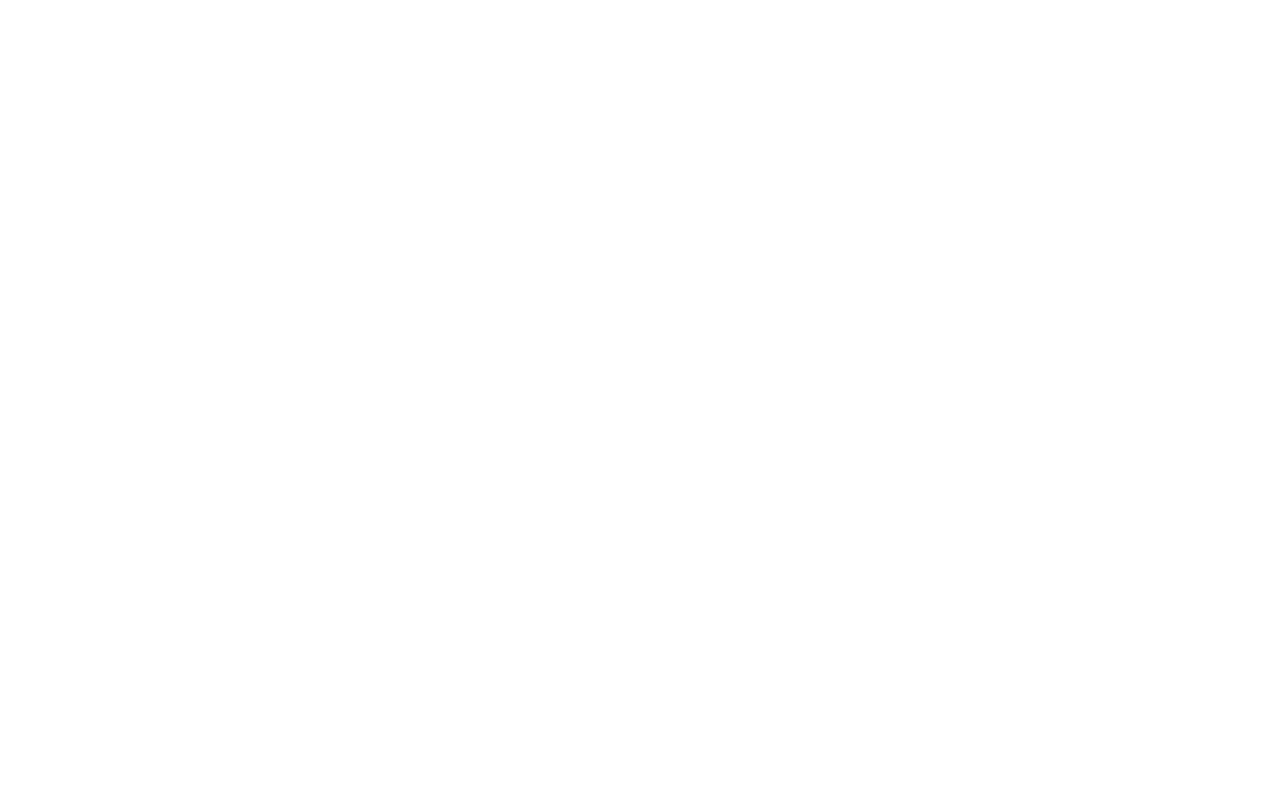
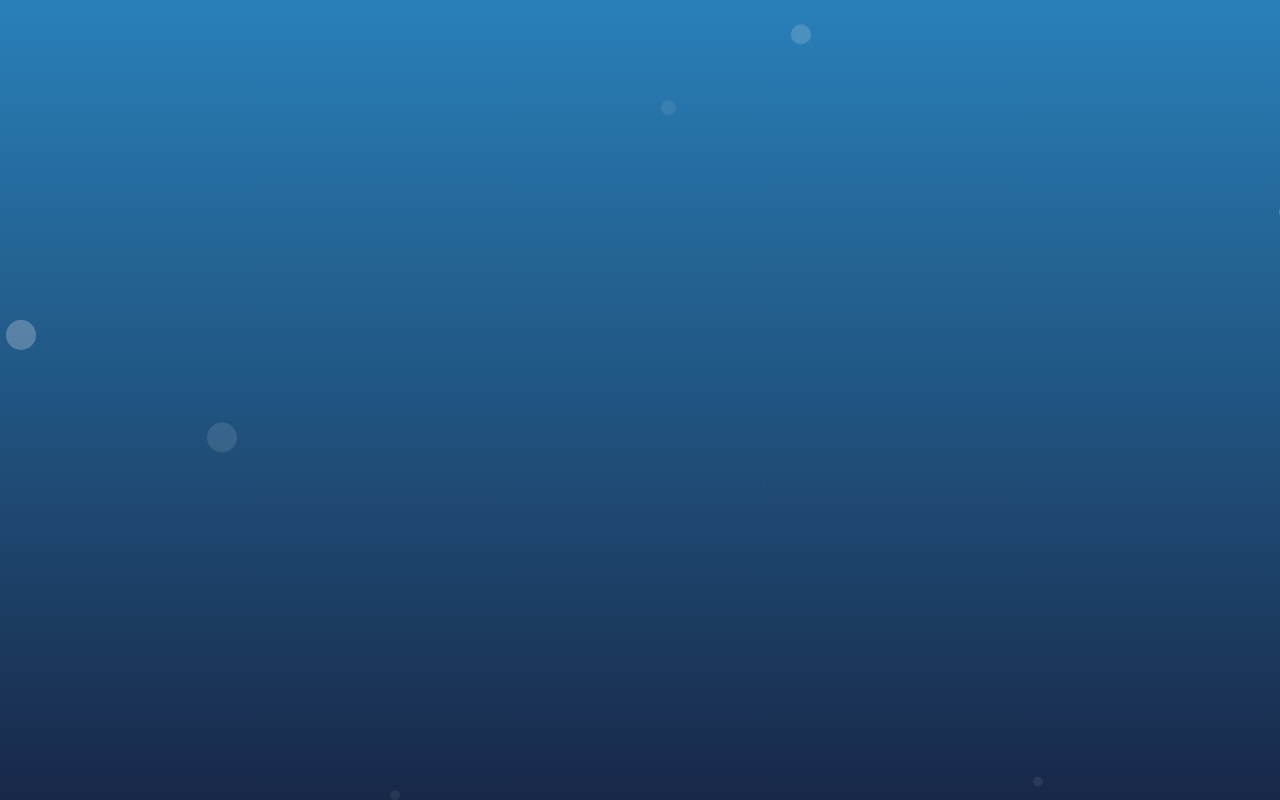
Before and after one commit to nicosup98/proyecto-de-grado, a Svelte app: page /inicio in a window 1280 px wide. Built offline with nearby package versions, Linux system fonts and the light colour scheme.

Commit message:
Fondo animado

```diff
--- /dev/null
+++ b/fondo.css
@@ -0,0 +1,213 @@
+body {
+    margin: 0;
+    overflow: hidden;
+  }
+  #octocat {
+    height: 300px;
+    width: 200px;
+    background: url(https://raw.githubusercontent.com/codypearce/codepen-files/main/pens/octocat/octocat.png) left center;
+    animation: animateSprite 15s steps(1) infinite, swim 15s ease-in-out infinite;
+    position: absolute;
+    right: -200px;
+    top: 50%;
+    margin-top: -150px;
+    z-index: 100;
+  }
+
+
+  @keyframes animateSprite {
+    0% {
+      background-position: -600px; /* Starting position moving left sprite */
+    }
+    20% {
+      background-position: 0px; /* Straight on sprite */
+    }
+    25% {
+      background-position: -200px; /* Moving up sprite */
+    }
+    35% {
+      background-position: -400px; /* Moving right sprite */
+    }
+    40% {
+      background-position: -400px;
+    }
+    50% {
+      background-position: -200px;  /* Moving up sprite */
+    }
+    60% {
+      background-position: -0px; /* Straight on sprite */
+    }
+    67% {
+      background-position: -600px; /* Moving up sprite */
+    }
+
+    100% {
+      background-position: -600px;
+    }
+  }
+
+  @keyframes swim {
+    0% {
+      transform: translate(0, 0); /* Starting position */
+    }
+    20% {
+      transform: translate(calc(-50vw - 100px), 0); /* Animate to center of screen */
+    }
+    25% {
+      transform: translate(calc(-50vw - 100px), 0); /* Stay at the center for 1 second */
+    }
+    35% {
+      transform: translate(calc(-50vw - 100px), -20vh); /* Animate up for 2 seconds */
+    }
+    50% {
+      transform: translate(-25vw, 15vh); /* Animate bottom right for 3 seconds */
+    }
+    60% {
+      transform: translate(-25vw, -20vh); /* Animate up at right of the screen */
+    }
+    67% {
+      transform: translate(-25vw, -20vh);
+    }
+
+    100% {
+      transform: translate(calc(-100vw - 300px), 0); /* Animate past left past the screen */
+    }
+  }
+  .ocean {
+    position: relative;
+    width: 100vw;
+    height: 100vh;
+    background-image: linear-gradient(0deg, #182848, #2980b9)
+  }
+
+  .bubble {
+    width: 30px;
+    height: 30px;
+    border-radius: 100%;
+    position: absolute;
+    background-color: white;
+    bottom: -30px;
+    opacity: 0.2;
+    animation: bubble 15s ease-in-out infinite,
+      sideWays 4s ease-in-out infinite alternate;
+  }
+
+  @keyframes bubble {
+    0% {
+      transform: translateY(0%);
+      opacity: 0.06;
+    }
+    100% {
+      transform: translateY(-120vh);
+    }
+  }
+
+  @keyframes sideWays {
+    0% {
+      margin-left: 0px;
+    }
+    100% {
+      margin-left: 200px;
+    }
+  }
+
+  .bubble--1 {
+    left: 10%;
+    animation-delay: 0.5s;
+    animation-duration: 16s;
+    opacity: 0.2;
+  }
+
+  .bubble--2 {
+    width: 15px;
+    height: 15px;
+    left: 40%;
+    animation-delay: 1s;
+    animation-duration: 10s;
+    opacity: 0.1;
+  }
+
+  .bubble--3 {
+    width: 10px;
+    height: 10px;
+    left: 30%;
+    animation-delay: 5s;
+    animation-duration: 20s;
+    opacity: 0.3;
+  }
+
+  .bubble--4 {
+    width: 25px;
+    height: 25px;
+    left: 40%;
+    animation-delay: 8s;
+    animation-duration: 17s;
+    opacity: 0.2;
+  }
+
+  .bubble--5 {
+    width: 30px;
+    height: 30px;
+    left: 60%;
+    animation-delay: 10s;
+    animation-duration: 15s;
+    opacity: 0.1;
+  }
+
+  .bubble--6 {
+    width: 10px;
+    height: 10px;
+    left: 80%;
+    animation-delay: 3s;
+    animation-duration: 30s;
+    opacity: 0.4;
+  }
+
+  .bubble--7 {
+    width: 15px;
+    height: 15px;
+    left: 90%;
+    animation-delay: -7s;
+    animation-duration: 25s;
+    opacity: 0.3;
+  }
+
+  .bubble--9 {
+    width: 20px;
+    height: 20px;
+    left: 50%;
+    bottom: 30px;
+    animation-delay: -5s;
+    animation-duration: 19s;
+    opacity: 0.2;
+  }
+
+  .bubble--10 {
+    width: 40px;
+    height: 40px;
+    left: 30%;
+    bottom: 30px;
+    animation-delay: -21s;
+    animation-duration: 16s;
+    opacity: 0.3;
+  }
+
+  .bubble--11 {
+    width: 30px;
+    height: 30px;
+    left: 60%;
+    bottom: 30px;
+    animation-delay: -13.75s;
+    animation-duration: 20s;
+    opacity: 0.3;
+  }
+
+  .bubble--11 {
+    width: 25px;
+    height: 25px;
+    left: 90%;
+    bottom: 30px;
+    animation-delay: -10.5s;
+    animation-duration: 19s;
+    opacity: 0.3;
+  }
--- a/src/App.svelte
+++ b/src/App.svelte
@@ -2,6 +2,7 @@
   import { Router, Route } from "svelte-routing";
   import AdminHome from "./lib/AdminHome.svelte"
   import FormComponent from "./lib/Form.svelte"
+    import Inicio from "./lib/Inicio.svelte";
   export let url = "";
 </script>
 
@@ -9,5 +10,7 @@
   <div class="container mx-auto m-3">
     <Route path="/admin" component={AdminHome} />
     <Route path="/" component={FormComponent}/>
+    <Route path="/inicio" component={Inicio}/>
+
   </div>
 </Router>
--- /dev/null
+++ b/src/lib/Inicio.svelte
@@ -0,0 +1,229 @@
+<script>
+    // Aquí podrías agregar lógica o datos reactivos si es necesario
+  </script>
+
+  <style>
+body {
+  margin: 0;
+  overflow: hidden;
+}
+
+.ocean {
+  position: fixed;
+  top: 0;
+  left: 0;
+  width: 100vw;
+  height: 100vh;
+  background-image: linear-gradient(0deg, #182848, #2980b9);
+  z-index: -1; /* Ensure it stays in the background */
+}
+
+
+@keyframes animateSprite {
+  0% {
+    background-position: -600px; /* Starting position moving left sprite */
+  }
+  20% {
+    background-position: 0px; /* Straight on sprite */
+  }
+  25% {
+    background-position: -200px; /* Moving up sprite */
+  }
+  35% {
+    background-position: -400px; /* Moving right sprite */
+  }
+  40% {
+    background-position: -400px;
+  }
+  50% {
+    background-position: -200px;  /* Moving up sprite */
+  }
+  60% {
+    background-position: -0px; /* Straight on sprite */
+  }
+  67% {
+    background-position: -600px; /* Moving up sprite */
+  }
+
+  100% {
+    background-position: -600px;
+  }
+}
+
+@keyframes swim {
+  0% {
+    transform: translate(0, 0); /* Starting position */
+  }
+  20% {
+    transform: translate(calc(-50vw - 100px), 0); /* Animate to center of screen */
+  }
+  25% {
+    transform: translate(calc(-50vw - 100px), 0); /* Stay at the center for 1 second */
+  }
+  35% {
+    transform: translate(calc(-50vw - 100px), -20vh); /* Animate up for 2 seconds */
+  }
+  50% {
+    transform: translate(-25vw, 15vh); /* Animate bottom right for 3 seconds */
+  }
+  60% {
+    transform: translate(-25vw, -20vh); /* Animate up at right of the screen */
+  }
+  67% {
+    transform: translate(-25vw, -20vh);
+  }
+
+  100% {
+    transform: translate(calc(-100vw - 300px), 0); /* Animate past left past the screen */
+  }
+}
+
+.bubble {
+  width: 30px;
+  height: 30px;
+  border-radius: 100%;
+  position: absolute;
+  background-color: white;
+  bottom: -30px;
+  opacity: 0.2;
+  animation: bubble 15s ease-in-out infinite,
+    sideWays 4s ease-in-out infinite alternate;
+}
+
+@keyframes bubble {
+  0% {
+    transform: translateY(0%);
+    opacity: 0.06;
+  }
+  100% {
+    transform: translateY(-120vh);
+  }
+}
+
+@keyframes sideWays {
+  0% {
+    margin-left: 0px;
+  }
+  100% {
+    margin-left: 200px;
+  }
+}
+
+.bubble--1 {
+  left: 10%;
+  animation-delay: 0.5s;
+  animation-duration: 16s;
+  opacity: 0.2;
+}
+
+.bubble--2 {
+  width: 15px;
+  height: 15px;
+  left: 40%;
+  animation-delay: 1s;
+  animation-duration: 10s;
+  opacity: 0.1;
+}
+
+.bubble--3 {
+  width: 10px;
+  height: 10px;
+  left: 30%;
+  animation-delay: 5s;
+  animation-duration: 20s;
+  opacity: 0.3;
+}
+
+.bubble--4 {
+  width: 25px;
+  height: 25px;
+  left: 40%;
+  animation-delay: 8s;
+  animation-duration: 17s;
+  opacity: 0.2;
+}
+
+.bubble--5 {
+  width: 30px;
+  height: 30px;
+  left: 60%;
+  animation-delay: 10s;
+  animation-duration: 15s;
+  opacity: 0.1;
+}
+
+.bubble--6 {
+  width: 10px;
+  height: 10px;
+  left: 80%;
+  animation-delay: 3s;
+  animation-duration: 30s;
+  opacity: 0.4;
+}
+
+.bubble--7 {
+  width: 15px;
+  height: 15px;
+  left: 90%;
+  animation-delay: -7s;
+  animation-duration: 25s;
+  opacity: 0.3;
+}
+
+.bubble--9 {
+  width: 20px;
+  height: 20px;
+  left: 50%;
+  bottom: 30px;
+  animation-delay: -5s;
+  animation-duration: 19s;
+  opacity: 0.2;
+}
+
+.bubble--10 {
+  width: 40px;
+  height: 40px;
+  left: 30%;
+  bottom: 30px;
+  animation-delay: -21s;
+  animation-duration: 16s;
+  opacity: 0.3;
+}
+
+.bubble--11 {
+  width: 30px;
+  height: 30px;
+  left: 60%;
+  bottom: 30px;
+  animation-delay: -13.75s;
+  animation-duration: 20s;
+  opacity: 0.3;
+}
+
+.bubble--11 {
+  width: 25px;
+  height: 25px;
+  left: 90%;
+  bottom: 30px;
+  animation-delay: -10.5s;
+  animation-duration: 19s;
+  opacity: 0.3;
+}
+
+  </style>
+
+  <div class="ocean">
+    <div class="bubble bubble--1"></div>
+    <div class="bubble bubble--2"></div>
+    <div class="bubble bubble--3"></div>
+    <div class="bubble bubble--4"></div>
+    <div class="bubble bubble--5"></div>
+    <div class="bubble bubble--6"></div>
+    <div class="bubble bubble--7"></div>
+    <div class="bubble bubble--8"></div>
+    <div class="bubble bubble--9"></div>
+    <div class="bubble bubble--10"></div>
+    <div class="bubble bubble--11"></div>
+    <div class="bubble bubble--12"></div>
+
+  </div>
```
